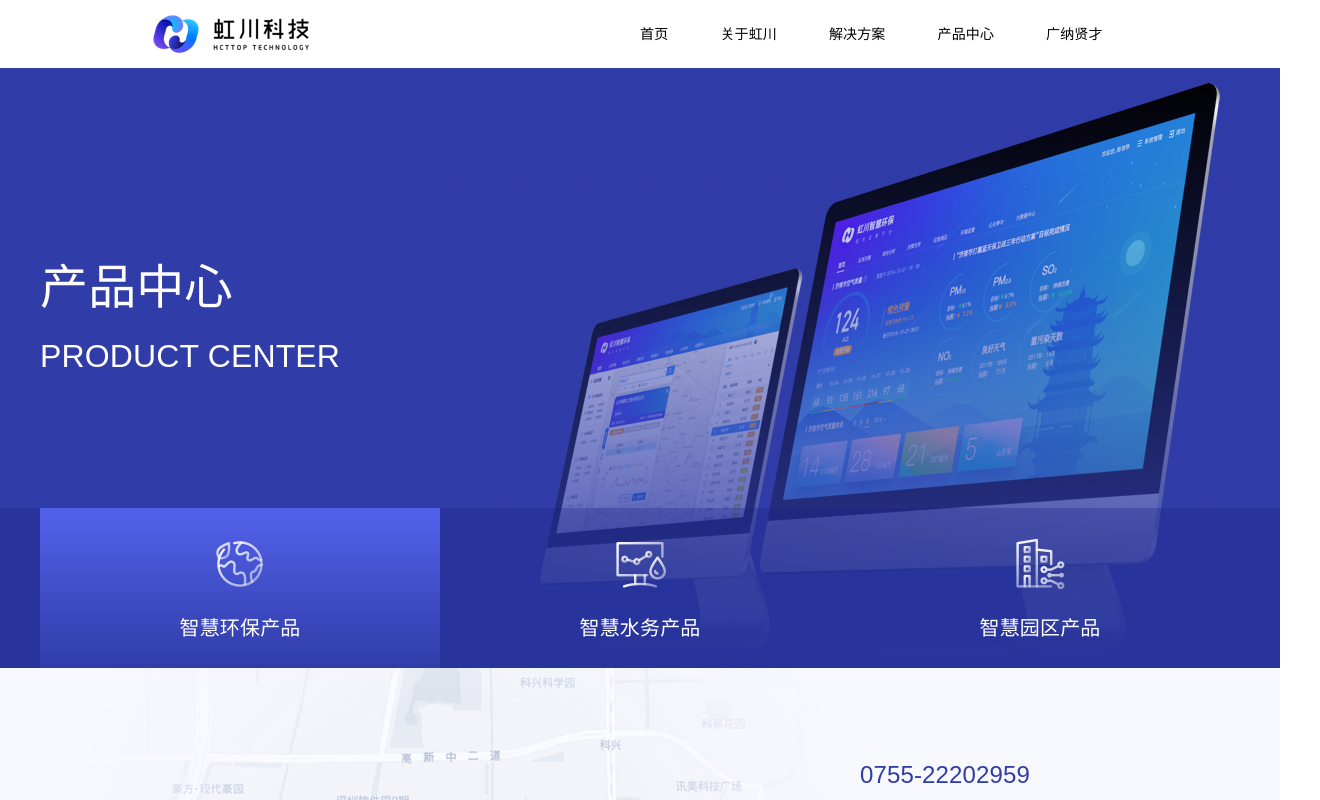
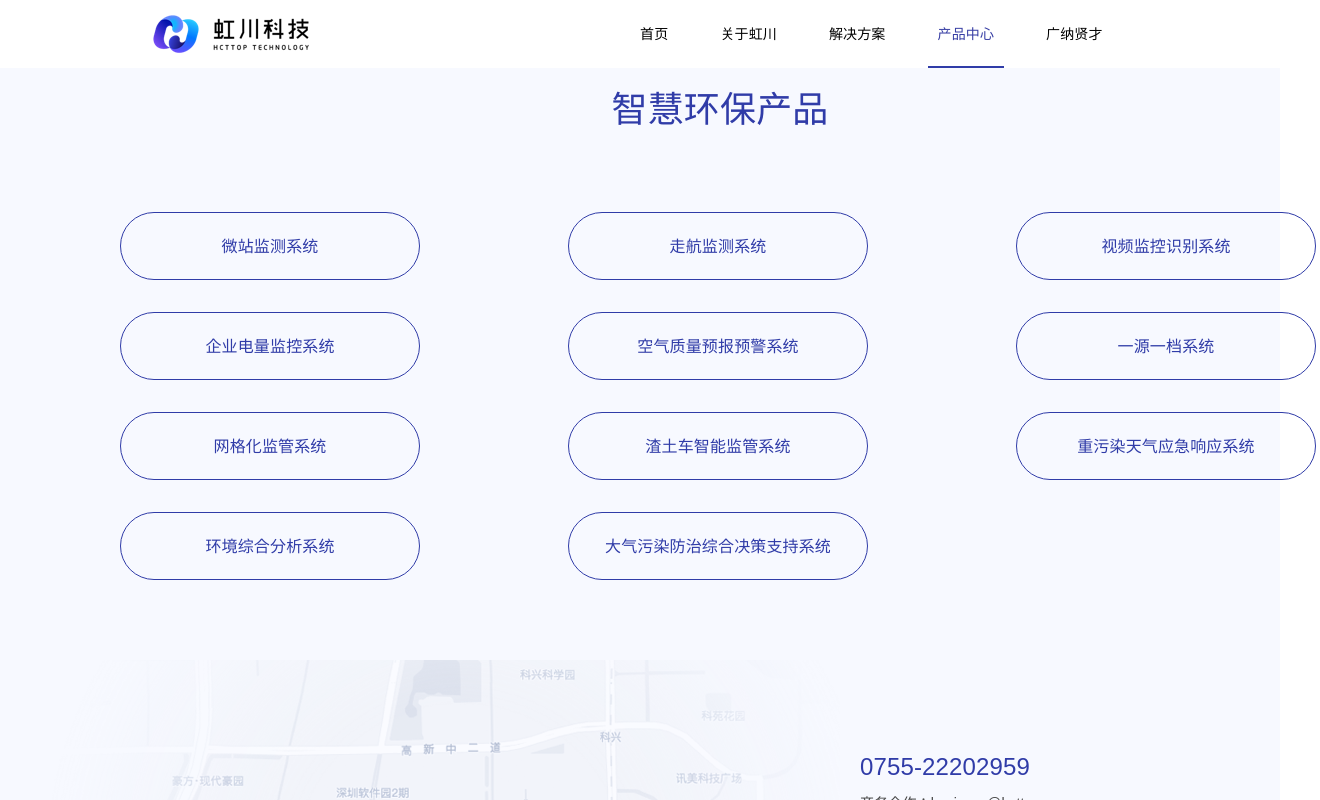
Before and after one commit to zhaoboxiang/hc-home, a Vue app: page /product/env in a window 1280 px wide. Shown: the top 800 px of the page, 1320 px wide, since content can reach past the window. Built offline with nearby package versions, Linux system fonts and the light colour scheme.

Commit message:
产品中心 子菜单 导航路由 调整

```diff
--- a/src/components/Header.vue
+++ b/src/components/Header.vue
@@ -9,25 +9,29 @@
       <div
         :class="[
           'nav-link-wrap',
-          nav.path.indexOf('product') === -1 ? 'relative-pos' : ''
+          nav.pathName !== 'product' ? 'relative-pos' : ''
         ]"
         v-for="(nav, index) in headerNav"
         :key="index"
         @mouseover="toggle(index)"
         @mouseleave="active = -1"
       >
-        <router-link class="main-nav-link" exact :to="{ path: nav.path }">{{
-          nav.title
-        }}</router-link>
+        <!-- 其他 -->
+        <router-link
+          :exact="index === 0"
+          class="main-nav-link"
+          :to="{ name: nav.pathName }"
+          >{{ nav.title }}</router-link
+        >
         <!-- 解决方案的下拉菜单 -->
         <drop-down-menu
-          v-if="active === index && nav.path === '/solution'"
+          v-if="active === index && nav.pathName === 'solution'"
           :menu-items="solutionMenuItems"
           @hideOnClick="hideOnClick"
         ></drop-down-menu>
         <!-- 产品中心的下拉菜单 -->
         <product-navigation-box
-          v-if="active === index && nav.path.indexOf('product') !== -1"
+          v-if="active === index && nav.pathName === 'product'"
         ></product-navigation-box>
       </div>
     </div>
@@ -49,11 +53,11 @@
       showProductNavBox: false,
       active: -1,
       headerNav: [
-        { title: "首页", path: "/" },
-        { title: "关于虹川", path: "/about" },
-        { title: "解决方案", path: "/solution" },
-        { title: "产品中心", path: "/product/envpro" },
-        { title: "广纳贤才", path: "careers" }
+        { title: "首页", pathName: "home" },
+        { title: "关于虹川", pathName: "about" },
+        { title: "解决方案", pathName: "solution" },
+        { title: "产品中心", pathName: "product" },
+        { title: "广纳贤才", pathName: "careers" }
       ],
       solutionMenuItems: [
         { name: "wisdom-city", title: "智慧城市" },
@@ -71,13 +75,8 @@
       this.showProductNavBox = isVisible;
     },
     toggle(index) {
+      console.log(index, this.active);
       this.active = index;
-    }
-  },
-  computed: {
-    relativePos(nav, index) {
-      console.log("nnn", nav, index);
-      return nav.path.indexOf("product") !== -1 && index !== -1 ? "" : "22";
     }
   }
 };
@@ -90,4 +89,11 @@
 .nav-link-wrap.relative-pos {
   position: relative;
 }
+.hc-header {
+  position: fixed;
+  top: 0;
+  left: 0;
+  right: 0;
+  background-color: #fff;
+}
 </style>
--- a/src/router/index.js
+++ b/src/router/index.js
@@ -6,9 +6,13 @@
 const SolutionWater = () => import("../views/SolutionWater.vue");
 const SolutionPark = () => import("../views/SolutionPark.vue");
 const SolutionEvnPro = () => import("../views/SolutionEvnPro.vue");
-const Product = () => import("../views/Product.vue");
+// const Product = () => import("../views/Product.vue");
 const Careers = () => import("../views/Careers.vue");
 // const ProductDetail = () => import("../views/ProductDetail.vue");
+
+import ProductContentListEvn from "../views/ProductContentListEvn";
+import ProductContentListWater from "../views/ProductContentListWater";
+import ProductContentListPark from "../views/ProductContentListPark";
 
 import ProductDetail from "../views/ProductDetail";
 
@@ -66,25 +70,41 @@
   },
   // 产品中心 --- 主页面
   {
-    path: "/product/:name",
+    path: "/product",
     name: "product",
-    component: Product
+    redirect: "/product/env",
+    component: ProductContentListEvn
+  },
+  {
+    path: "/product/env",
+    name: "product-env",
+    component: ProductContentListEvn
+  },
+  {
+    path: "/product/water",
+    name: "product-water",
+    component: ProductContentListWater
+  },
+  {
+    path: "/product/park",
+    name: "product-park",
+    component: ProductContentListPark
   },
   // 产品中心 --- 子页面
   {
-    path: "/product-detail-env/:name",
+    path: "/product/:name/env-detail",
     name: "product-detail-env",
     component: ProductDetail,
     props: true
   },
   {
-    path: "/product-detail-water/:name",
+    path: "/product/:name/water-detail",
     name: "product-detail-water",
     component: ProductDetail,
     props: true
   },
   {
-    path: "/product-detail-water/:name",
+    path: "/product/:name/park-detail",
     name: "product-detail-park",
     component: ProductDetail,
     props: true
--- a/src/views/ProductContentNav.vue
+++ b/src/views/ProductContentNav.vue
@@ -3,28 +3,28 @@
     <div class="nav-box">
       <div class="content banner-nav">
         <div
-          :class="['ban-nav-item', { 'ban-nav-cur': currentIsEvnPro }]"
-          @click="navClick(bannerNavType.envpro)"
+          :class="['ban-nav-item']"
+
         >
-          <router-link :to="{ name: 'product', params: { name: 'envpro' } }">
+          <router-link :to="{ name: 'product-env' }">
             <div class="item-icon icon-1"></div>
             <div class="item-tips">智慧环保产品</div>
           </router-link>
         </div>
         <div
-          :class="['ban-nav-item', { 'ban-nav-cur': currentIsWater }]"
-          @click="navClick(bannerNavType.water)"
+          :class="['ban-nav-item']"
+
         >
-          <router-link :to="{ name: 'product', params: { name: 'water' } }">
+          <router-link :to="{ name: 'product-water'}">
             <div class="item-icon icon-2"></div>
             <div class="item-tips">智慧水务产品</div>
           </router-link>
         </div>
         <div
-          :class="['ban-nav-item', { 'ban-nav-cur': currentIsPark }]"
-          @click="navClick(bannerNavType.park)"
+          :class="['ban-nav-item']"
+
         >
-          <router-link :to="{ name: 'product', params: { name: 'park' } }">
+          <router-link :to="{ name: 'product-park' }">
             <div class="item-icon icon-3"></div>
             <div class="item-tips">智慧园区产品</div>
           </router-link>
@@ -63,9 +63,9 @@
         park: TYPE_OBJ.park,
         envpro: TYPE_OBJ.envpro
       },
-      currentIsEvnPro: true,
-      currentIsWater: false,
-      currentIsPark: false,
+      // currentIsEvnPro: true,
+      // currentIsWater: false,
+      // currentIsPark: false,
       navListObj: [
         {
           navType: TYPE_OBJ.envpro,
@@ -86,26 +86,26 @@
     };
   },
   methods: {
-    navClick: function(e) {
-      this.changeCur(e);
-    },
-    changeCur: function(e) {
-      if (e === this.bannerNavType.water) {
-        this.clearCur();
-        this.currentIsWater = true;
-      } else if (e === this.bannerNavType.park) {
-        this.clearCur();
-        this.currentIsPark = true;
-      } else {
-        this.clearCur();
-        this.currentIsEvnPro = true;
-      }
-    },
-    clearCur: function() {
-      this.currentIsEvnPro = false;
-      this.currentIsWater = false;
-      this.currentIsPark = false;
-    }
+    // navClick: function() {
+    //   // this.changeCur(e);
+    // },
+    // changeCur: function(e) {
+    //   if (e === this.bannerNavType.water) {
+    //     this.clearCur();
+    //     this.currentIsWater = true;
+    //   } else if (e === this.bannerNavType.park) {
+    //     this.clearCur();
+    //     this.currentIsPark = true;
+    //   } else {
+    //     this.clearCur();
+    //     this.currentIsEvnPro = true;
+    //   }
+    // },
+    // clearCur: function() {
+    //   this.currentIsEvnPro = false;
+    //   this.currentIsWater = false;
+    //   this.currentIsPark = false;
+    // }
   }
 };
 </script>
--- a/src/views/ProductDetail.vue
+++ b/src/views/ProductDetail.vue
@@ -321,6 +321,7 @@
 }
 // 外层容器
 .product-env-detail-wrap {
+  padding-top: 68px;
   width: 100%;
   font-family: @font-family;
 }
--- a/src/views/ProductNavigationBox.vue
+++ b/src/views/ProductNavigationBox.vue
@@ -3,10 +3,8 @@
     <div class="drop-down-box-content">
       <div class="wisdom-environment">
         <div class="content-title">
-          <router-link :to="{ name: 'product', params: { name: 'envpro' } }"
-            >智慧环保产品</router-link
-          >
-          <p>了解更多 ></p>
+          <router-link :to="{ name: 'product-env' }">智慧环保产品</router-link>
+          <router-link :to="{ name: 'product-env' }">了解更多 ></router-link>
         </div>
         <div class="nav-lists-wrap">
           <div class="nav-list-left">
@@ -100,12 +98,10 @@
       </div>
       <div class="wisdom-water">
         <div class="content-title">
-          <router-link
-            :to="{ name: 'product', params: { name: 'water' } }"
-            class="title"
+          <router-link :to="{ name: 'product-water' }" class="title"
             >智慧水务产品</router-link
           >
-          <p>了解更多 ></p>
+          <router-link :to="{ name: 'product-water' }">了解更多 ></router-link>
         </div>
         <div class="nav-lists-wrap">
           <div class="nav-list-left">
@@ -204,12 +200,10 @@
       </div>
       <div class="wisdom-park">
         <div class="content-title">
-          <router-link
-            class="title"
-            :to="{ name: 'product', params: { name: 'park' } }"
+          <router-link class="title" :to="{ name: 'product-park' }"
             >智慧园区产品</router-link
           >
-          <p>了解更多 ></p>
+          <router-link :to="{ name: 'product-park' }">了解更多 ></router-link>
         </div>
         <div class="nav-lists-wrap">
           <div class="nav-list-left">
@@ -291,21 +285,21 @@
     box-sizing: border-box;
     height: 50px;
     line-height: 50px;
-    p, a {
+    a {
       color: rgba(48, 60, 168, 1);
-    }
-    a:first-child {
-      font-size: 16px;
-      font-family: PingFangSC-Medium, PingFang SC, Microsoft Yahei, sans-serif;
-      font-weight: 500;
-      float: left;
       &:hover {
         text-decoration: none;
         color: rgba(48, 60, 168, 1);
       }
-    }
-    p:last-child {
-      float: right;
+      &:first-child {
+        font-size: 16px;
+        font-family: PingFangSC-Medium, PingFang SC, Microsoft Yahei, sans-serif;
+        font-weight: 500;
+        float: left;
+      }
+      &:last-child {
+        float: right;
+      }
     }
   }
   .nav-lists-wrap {
@@ -320,6 +314,7 @@
       a {
         display: block;
         padding: 5px 0;
+        border: none !important;
         &:hover {
           text-decoration: none;
           color: rgba(48, 60, 168, 1);
```
